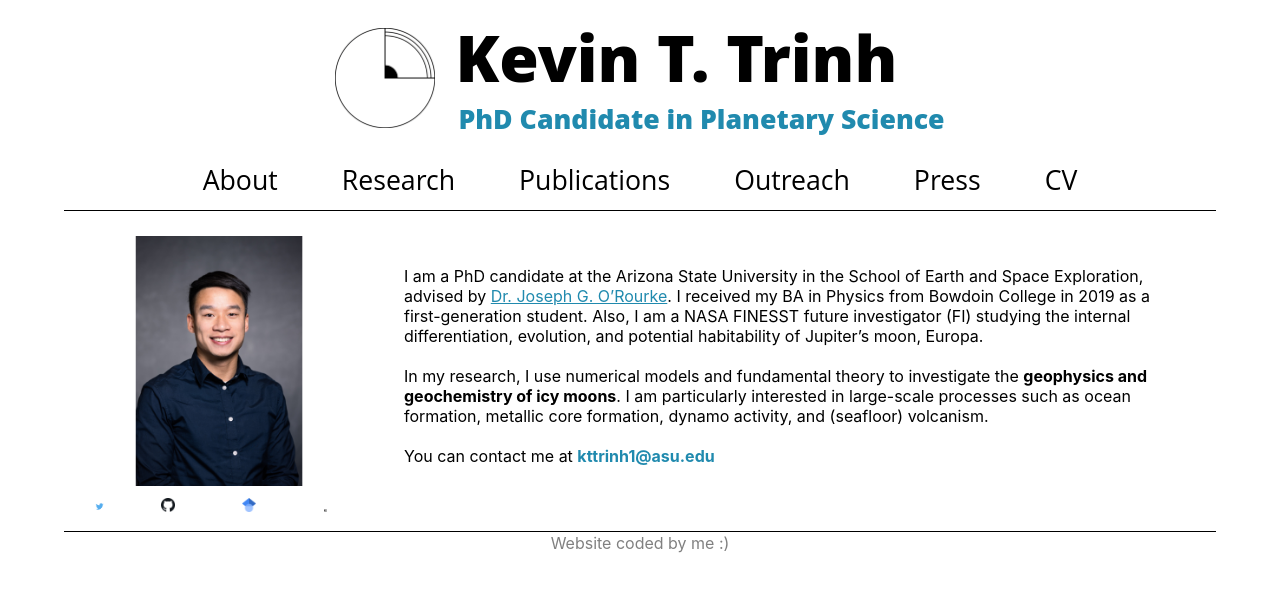
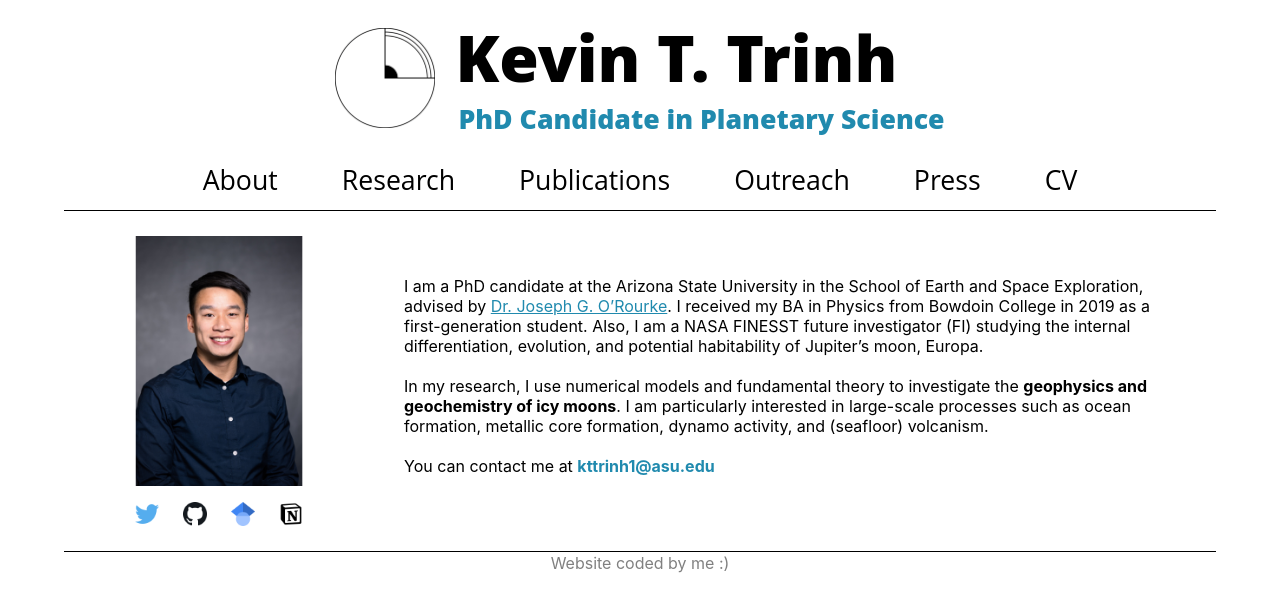
Before and after one commit to ktrinh20/ktrinh20.github.io, a React (Create React App) app: page /#/ in a window 1280 px wide. Shown: the top 610 px of the page. Built offline with nearby package versions, Linux system fonts and the light colour scheme.

Commit message:
Updated AboutPage.css to position icons in a row with a flex box

```diff
--- a/src/pages/AboutPage.css
+++ b/src/pages/AboutPage.css
@@ -1,3 +1,8 @@
+.logo-icon-container {
+    display: flex;
+    flex-direction: row;
+}
+
 @media screen and (min-width: 801px) {
 
     #profile-pic {
@@ -18,14 +23,14 @@
 
     .logo-icon-container {
         width: 250px;
-        object-fit: cover;
         margin-left: 30px;
         margin-bottom: 5px;
     }
 
     .logo-icon {
-        height: 17%;
-        width: 17%;
+        height: 24px;
+        width: 24px;
+        margin: 6px 12px 6px 12px;
     }
 
     .align-items-center {
@@ -50,14 +55,12 @@
 
     .logo-icon-container {
         width: 100%;
-        object-fit: contain;
         margin-bottom: 15px;
     }
 
     .logo-icon {
-        height: 12%;
-        width: 12%;
-        margin-left: 7px;
-        margin-right: 7px;
+        height: 24px;
+        width: 24px;
+        margin: 6px 18px 6px 18px;
     }
 }
```
Also changed, not shown: src/photos/twitter-logo.png.
